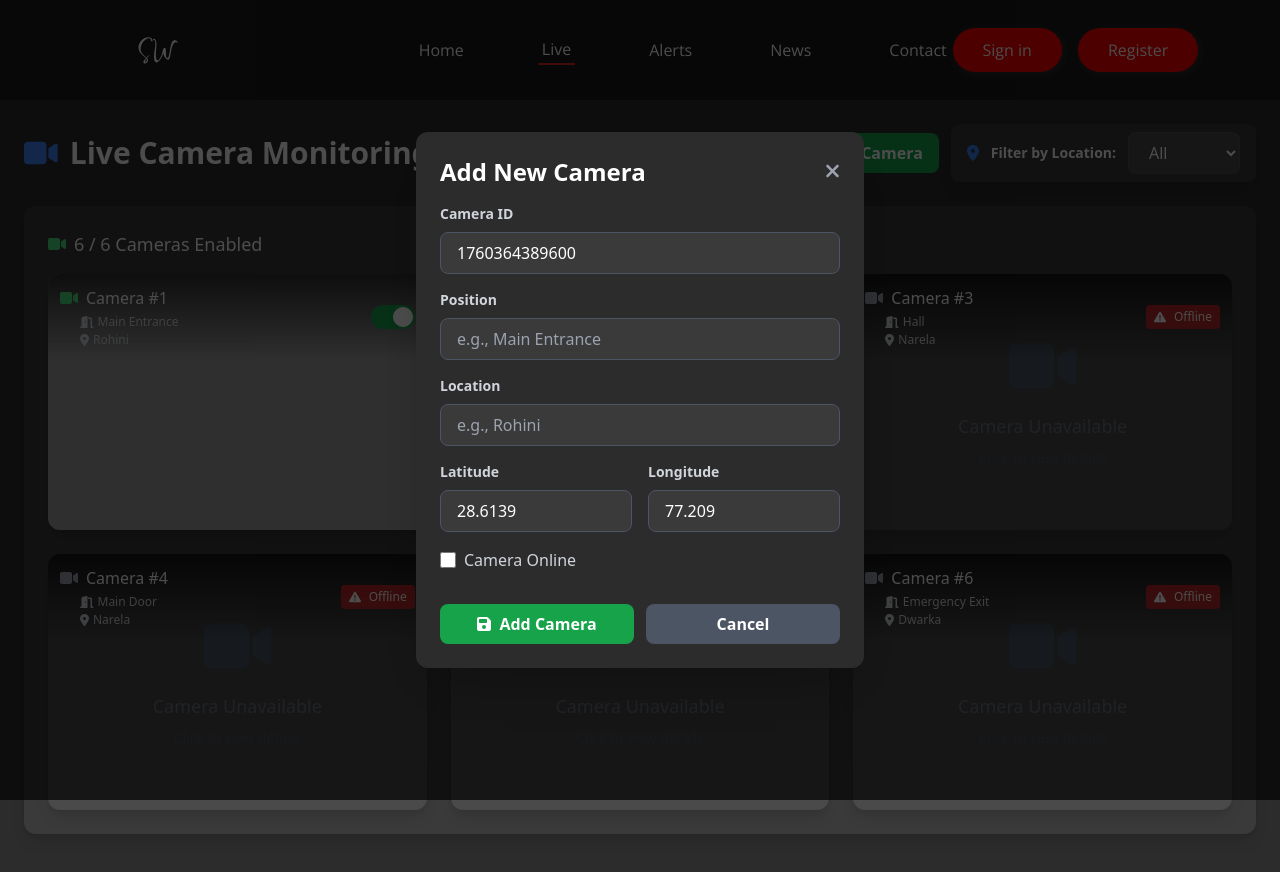
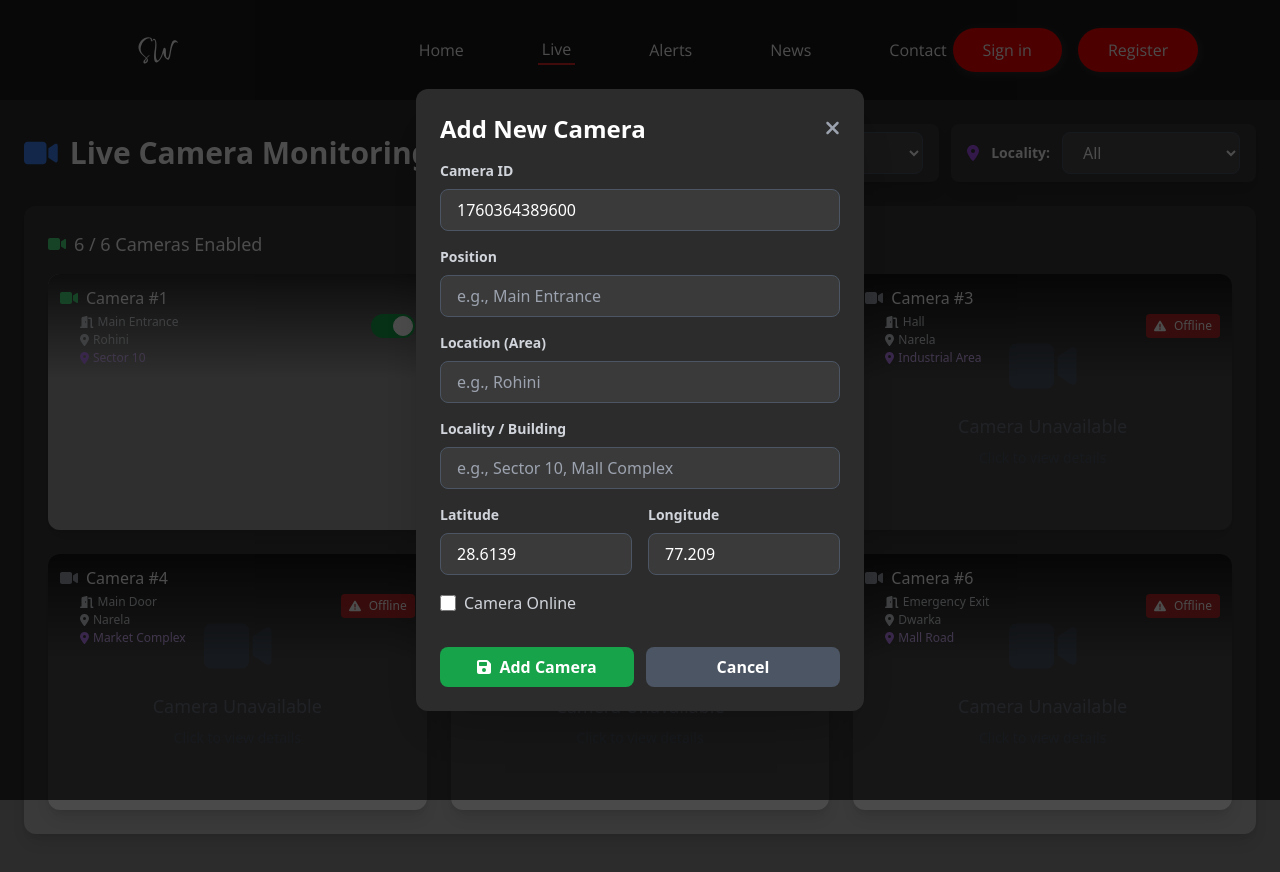
Before and after one commit to iamvishalrathi/SafeWatch, a React (Vite) app in the folder frontend/: page /live in a window 1280 px wide. Both pictures are taken after a click on the button "Add Camera". Shown: the top 872 px of the page. Built offline with nearby package versions, Linux system fonts and the light colour scheme.

Commit message:
feat: Add locality support to camera components and update setup script with new camera data

```diff
--- a/frontend/src/components/CameraGrid.jsx
+++ b/frontend/src/components/CameraGrid.jsx
@@ -5,7 +5,7 @@ import { faVideo, faExclamationTriangle, faExpand, faMapMarkerAlt, faDoorOpen, f
 import PropTypes from "prop-types";
 
 // Dummy camera to show when camera is not available
-const DummyCamera = ({ cameraId, position, location, onEdit, onDelete }) => {
+const DummyCamera = ({ cameraId, position, location, locality, onEdit, onDelete }) => {
     const navigate = useNavigate();
 
     const handleCardClick = (e) => {
@@ -36,6 +36,12 @@ const DummyCamera = ({ cameraId, position, location, onEdit, onDelete }) => {
                                 <FontAwesomeIcon icon={faMapMarkerAlt} className="text-xs" />
                                 <span>{location}</span>
                             </div>
+                            {locality && (
+                                <div className="flex items-center gap-1">
+                                    <FontAwesomeIcon icon={faMapMarkerAlt} className="text-xs text-purple-400" />
+                                    <span className="text-purple-300">{locality}</span>
+                                </div>
+                            )}
                         </div>
                     </div>
                     <div className="flex items-center gap-2 bg-red-600/80 px-2 py-1 rounded">
@@ -90,12 +96,13 @@ DummyCamera.propTypes = {
     cameraId: PropTypes.number.isRequired,
     position: PropTypes.string.isRequired,
     location: PropTypes.string.isRequired,
+    locality: PropTypes.string,
     onEdit: PropTypes.func.isRequired,
     onDelete: PropTypes.func.isRequired,
 };
 
 // Live camera feed component
-const LiveCamera = ({ cameraId, position, location, videoFeedUrl, isEnabled, onToggle, onEdit, onDelete }) => {
+const LiveCamera = ({ cameraId, position, location, locality, videoFeedUrl, isEnabled, onToggle, onEdit, onDelete }) => {
     const navigate = useNavigate();
     const [imageError, setImageError] = useState(false);
 
@@ -128,6 +135,12 @@ const LiveCamera = ({ cameraId, position, location, videoFeedUrl, isEnabled, onT
                                 <FontAwesomeIcon icon={faMapMarkerAlt} className="text-xs" />
                                 <span>{location}</span>
                             </div>
+                            {locality && (
+                                <div className="flex items-center gap-1">
+                                    <FontAwesomeIcon icon={faMapMarkerAlt} className="text-xs text-purple-400" />
+                                    <span className="text-purple-300">{locality}</span>
+                                </div>
+                            )}
                         </div>
                     </div>
 
@@ -207,6 +220,7 @@ LiveCamera.propTypes = {
     cameraId: PropTypes.number.isRequired,
     position: PropTypes.string.isRequired,
     location: PropTypes.string.isRequired,
+    locality: PropTypes.string,
     videoFeedUrl: PropTypes.string.isRequired,
     isEnabled: PropTypes.bool.isRequired,
     onToggle: PropTypes.func.isRequired,
@@ -220,6 +234,7 @@ const CameraModal = ({ camera, onSave, onClose, title }) => {
         id: Date.now(),
         position: "",
         location: "",
+        locality: "",
         lat: 28.6139,
         lng: 77.209,
         url: "http://localhost:5000/video_feed",
@@ -276,13 +291,27 @@ const CameraModal = ({ camera, onSave, onClose, title }) => {
 
                     <div>
                         <label className="block text-gray-300 text-sm font-semibold mb-2">
-                            Location
+                            Location (Area)
                         </label>
                         <input
                             type="text"
                             value={formData.location}
                             onChange={(e) => setFormData({ ...formData, location: e.target.value })}
                             placeholder="e.g., Rohini"
+                            className="w-full bg-[#3A3A3A] text-white px-4 py-2 rounded-lg border border-gray-600 focus:outline-none focus:border-blue-500"
+                            required
+                        />
+                    </div>
+
+                    <div>
+                        <label className="block text-gray-300 text-sm font-semibold mb-2">
+                            Locality / Building
+                        </label>
+                        <input
+                            type="text"
+                            value={formData.locality}
+                            onChange={(e) => setFormData({ ...formData, locality: e.target.value })}
+                            placeholder="e.g., Sector 10, Mall Complex"
                             className="w-full bg-[#3A3A3A] text-white px-4 py-2 rounded-lg border border-gray-600 focus:outline-none focus:border-blue-500"
                             required
                         />
@@ -404,7 +433,7 @@ DeleteConfirmModal.propTypes = {
 };
 
 // Main CameraGrid component
-const CameraGrid = ({ selectedLocation = "All", cameras, setCameras, setShowAddModal }) => {
+const CameraGrid = ({ selectedLocation = "All", selectedLocality = "All", cameras, setCameras, setShowAddModal }) => {
     const [editingCamera, setEditingCamera] = useState(null);
     const [showEditModal, setShowEditModal] = useState(false);
     const [showDeleteModal, setShowDeleteModal] = useState(false);
@@ -453,11 +482,12 @@ const CameraGrid = ({ selectedLocation = "All", cameras, setCameras, setShowAddM
         setCameraToDelete(null);
     };
 
-    // Filter cameras based on selected location
-    const filteredCameras =
-        selectedLocation === "All"
-            ? cameras
-            : cameras.filter((camera) => camera.location === selectedLocation);
+    // Filter cameras based on selected location and locality
+    const filteredCameras = cameras.filter((camera) => {
+        const locationMatch = selectedLocation === "All" || camera.location === selectedLocation;
+        const localityMatch = selectedLocality === "All" || camera.locality === selectedLocality;
+        return locationMatch && localityMatch;
+    });
 
     const enabledCameras = filteredCameras.filter(cam => cam.isEnabled).length;
 
@@ -471,6 +501,7 @@ const CameraGrid = ({ selectedLocation = "All", cameras, setCameras, setShowAddM
                         <span className="text-lg font-medium">
                             {enabledCameras} / {filteredCameras.length} Cameras Enabled
                             {selectedLocation !== "All" && ` in ${selectedLocation}`}
+                            {selectedLocality !== "All" && ` - ${selectedLocality}`}
                         </span>
                     </div>
                 </div>
@@ -486,6 +517,7 @@ const CameraGrid = ({ selectedLocation = "All", cameras, setCameras, setShowAddM
                                 cameraId={camera.id}
                                 position={camera.position}
                                 location={camera.location}
+                                locality={camera.locality}
                                 videoFeedUrl={camera.url}
                                 isEnabled={camera.isEnabled}
                                 onToggle={toggleCamera}
@@ -498,6 +530,7 @@ const CameraGrid = ({ selectedLocation = "All", cameras, setCameras, setShowAddM
                                 cameraId={camera.id}
                                 position={camera.position}
                                 location={camera.location}
+                                locality={camera.locality}
                                 onEdit={() => handleEdit(camera)}
                                 onDelete={() => confirmDelete(camera)}
                             />
@@ -507,7 +540,11 @@ const CameraGrid = ({ selectedLocation = "All", cameras, setCameras, setShowAddM
             ) : (
                 <div className="text-center py-12 text-gray-400">
                     <FontAwesomeIcon icon={faVideo} className="text-6xl mb-4" />
-                    <p className="text-xl">No cameras found for {selectedLocation}</p>
+                    <p className="text-xl">
+                        No cameras found
+                        {selectedLocation !== "All" && ` in ${selectedLocation}`}
+                        {selectedLocality !== "All" && ` - ${selectedLocality}`}
+                    </p>
                 </div>
             )}
 
@@ -541,6 +578,7 @@ const CameraGrid = ({ selectedLocation = "All", cameras, setCameras, setShowAddM
 
 CameraGrid.propTypes = {
     selectedLocation: PropTypes.string,
+    selectedLocality: PropTypes.string,
     cameras: PropTypes.array.isRequired,
     setCameras: PropTypes.func.isRequired,
     setShowAddModal: PropTypes.func.isRequired,
--- a/frontend/src/pages/Live.jsx
+++ b/frontend/src/pages/Live.jsx
@@ -15,6 +15,7 @@ const CameraModal = ({ onSave, onClose }) => {
     id: Date.now(),
     position: "",
     location: "",
+    locality: "",
     lat: 28.6139,
     lng: 77.209,
     url: "http://localhost:5000/video_feed",
@@ -71,13 +72,27 @@ const CameraModal = ({ onSave, onClose }) => {
 
           <div>
             <label className="block text-gray-300 text-sm font-semibold mb-2">
-              Location
+              Location (Area)
             </label>
             <input
               type="text"
               value={formData.location}
               onChange={(e) => setFormData({ ...formData, location: e.target.value })}
               placeholder="e.g., Rohini"
+              className="w-full bg-[#3A3A3A] text-white px-4 py-2 rounded-lg border border-gray-600 focus:outline-none focus:border-blue-500"
+              required
+            />
+          </div>
+
+          <div>
+            <label className="block text-gray-300 text-sm font-semibold mb-2">
+              Locality / Building
+            </label>
+            <input
+              type="text"
+              value={formData.locality}
+              onChange={(e) => setFormData({ ...formData, locality: e.target.value })}
+              placeholder="e.g., Sector 10, Mall Complex"
               className="w-full bg-[#3A3A3A] text-white px-4 py-2 rounded-lg border border-gray-600 focus:outline-none focus:border-blue-500"
               required
             />
@@ -154,17 +169,18 @@ const Live = () => {
       return JSON.parse(savedCameras);
     }
     return [
-      { id: 1, position: "Main Entrance", location: "Rohini", lat: 28.7041, lng: 77.1025, url: "http://localhost:5000/video_feed", isOnline: true, isEnabled: true },
-      { id: 2, position: "Parking Area", location: "Rohini", lat: 28.7050, lng: 77.1030, url: "http://localhost:5000/video_feed", isOnline: false, isEnabled: true },
-      { id: 3, position: "Hall", location: "Narela", lat: 28.8500, lng: 77.0900, url: "http://localhost:5000/video_feed", isOnline: false, isEnabled: true },
-      { id: 4, position: "Main Door", location: "Narela", lat: 28.8510, lng: 77.0910, url: "http://localhost:5000/video_feed", isOnline: false, isEnabled: true },
-      { id: 5, position: "Reception", location: "Dwarka", lat: 28.5921, lng: 77.0460, url: "http://localhost:5000/video_feed", isOnline: false, isEnabled: true },
-      { id: 6, position: "Emergency Exit", location: "Dwarka", lat: 28.5930, lng: 77.0470, url: "http://localhost:5000/video_feed", isOnline: false, isEnabled: true },
+      { id: 1, position: "Main Entrance", location: "Rohini", locality: "Sector 10", lat: 28.7041, lng: 77.1025, url: "http://localhost:5000/video_feed", isOnline: true, isEnabled: true },
+      { id: 2, position: "Parking Area", location: "Rohini", locality: "Sector 15", lat: 28.7050, lng: 77.1030, url: "http://localhost:5000/video_feed", isOnline: false, isEnabled: true },
+      { id: 3, position: "Hall", location: "Narela", locality: "Industrial Area", lat: 28.8500, lng: 77.0900, url: "http://localhost:5000/video_feed", isOnline: false, isEnabled: true },
+      { id: 4, position: "Main Door", location: "Narela", locality: "Market Complex", lat: 28.8510, lng: 77.0910, url: "http://localhost:5000/video_feed", isOnline: false, isEnabled: true },
+      { id: 5, position: "Reception", location: "Dwarka", locality: "Sector 21", lat: 28.5921, lng: 77.0460, url: "http://localhost:5000/video_feed", isOnline: false, isEnabled: true },
+      { id: 6, position: "Emergency Exit", location: "Dwarka", locality: "Mall Road", lat: 28.5930, lng: 77.0470, url: "http://localhost:5000/video_feed", isOnline: false, isEnabled: true },
     ];
   };
 
   const [cameras, setCameras] = useState(loadCameras);
   const [selectedLocation, setSelectedLocation] = useState("All");
+  const [selectedLocality, setSelectedLocality] = useState("All");
   const [showAddModal, setShowAddModal] = useState(false);
 
   // Save cameras to localStorage whenever they change
@@ -177,8 +193,24 @@ const Live = () => {
     setCameras([...cameras, newCamera]);
   };
 
-  // Get unique locations from current cameras
+  // Get unique locations and localities from current cameras
   const locations = ["All", ...new Set(cameras.map(cam => cam.location))];
+
+  // Filter localities based on selected location
+  const getLocalities = () => {
+    if (selectedLocation === "All") {
+      return ["All", ...new Set(cameras.map(cam => cam.locality))];
+    }
+    const filteredCameras = cameras.filter(cam => cam.location === selectedLocation);
+    return ["All", ...new Set(filteredCameras.map(cam => cam.locality))];
+  };
+
+  const localities = getLocalities();
+
+  // Reset locality when location changes
+  useEffect(() => {
+    setSelectedLocality("All");
+  }, [selectedLocation]);
 
   return (
     <div className="min-h-screen w-full bg-[#2C2C2C] p-6 flex flex-col gap-6 text-white">
@@ -202,7 +234,7 @@ const Live = () => {
           {/* Location Filter */}
           <div className="flex items-center gap-3 bg-[#3A3A3A] px-4 py-2 rounded-lg shadow-lg">
             <FontAwesomeIcon icon={faMapMarkerAlt} className="text-blue-500" />
-            <span className="text-sm font-semibold">Filter by Location:</span>
+            <span className="text-sm font-semibold">Location:</span>
             <select
               value={selectedLocation}
               onChange={(e) => setSelectedLocation(e.target.value)}
@@ -215,6 +247,23 @@ const Live = () => {
               ))}
             </select>
           </div>
+
+          {/* Locality Filter */}
+          <div className="flex items-center gap-3 bg-[#3A3A3A] px-4 py-2 rounded-lg shadow-lg">
+            <FontAwesomeIcon icon={faMapMarkerAlt} className="text-purple-500" />
+            <span className="text-sm font-semibold">Locality:</span>
+            <select
+              value={selectedLocality}
+              onChange={(e) => setSelectedLocality(e.target.value)}
+              className="bg-[#4A4A4A] text-white px-4 py-2 rounded-lg border border-gray-600 focus:outline-none focus:border-blue-500 transition-colors cursor-pointer"
+            >
+              {localities.map((locality) => (
+                <option key={locality} value={locality}>
+                  {locality}
+                </option>
+              ))}
+            </select>
+          </div>
         </div>
       </div>
 
@@ -222,6 +271,7 @@ const Live = () => {
       <div className="flex flex-col w-full bg-[#3A3A3A] rounded-xl p-6 shadow-lg">
         <CameraGrid
           selectedLocation={selectedLocation}
+          selectedLocality={selectedLocality}
           cameras={cameras}
           setCameras={setCameras}
           setShowAddModal={setShowAddModal}
```
Also changed, not shown: 1 other file (tests, documents, lock files or other folders).
